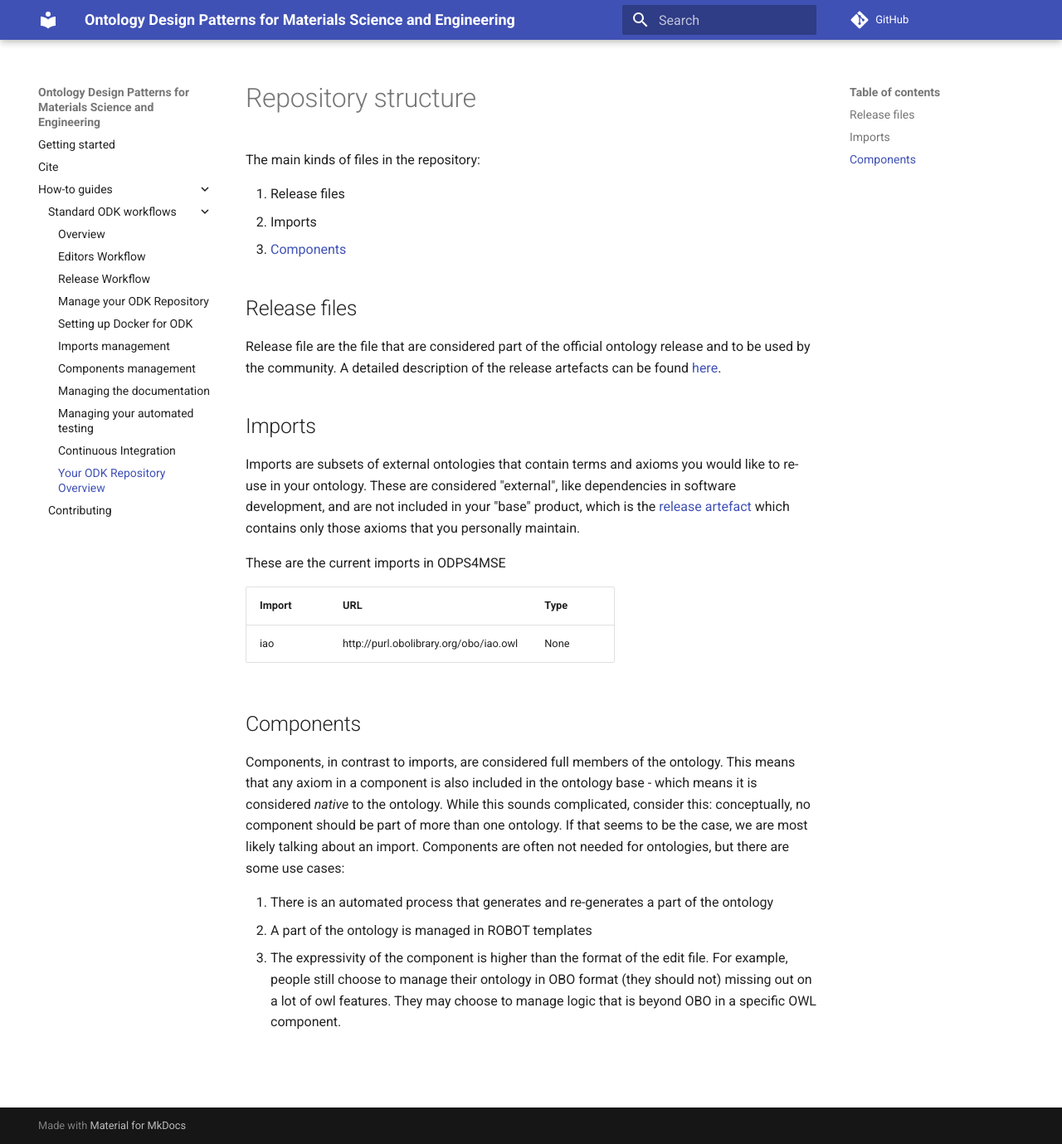
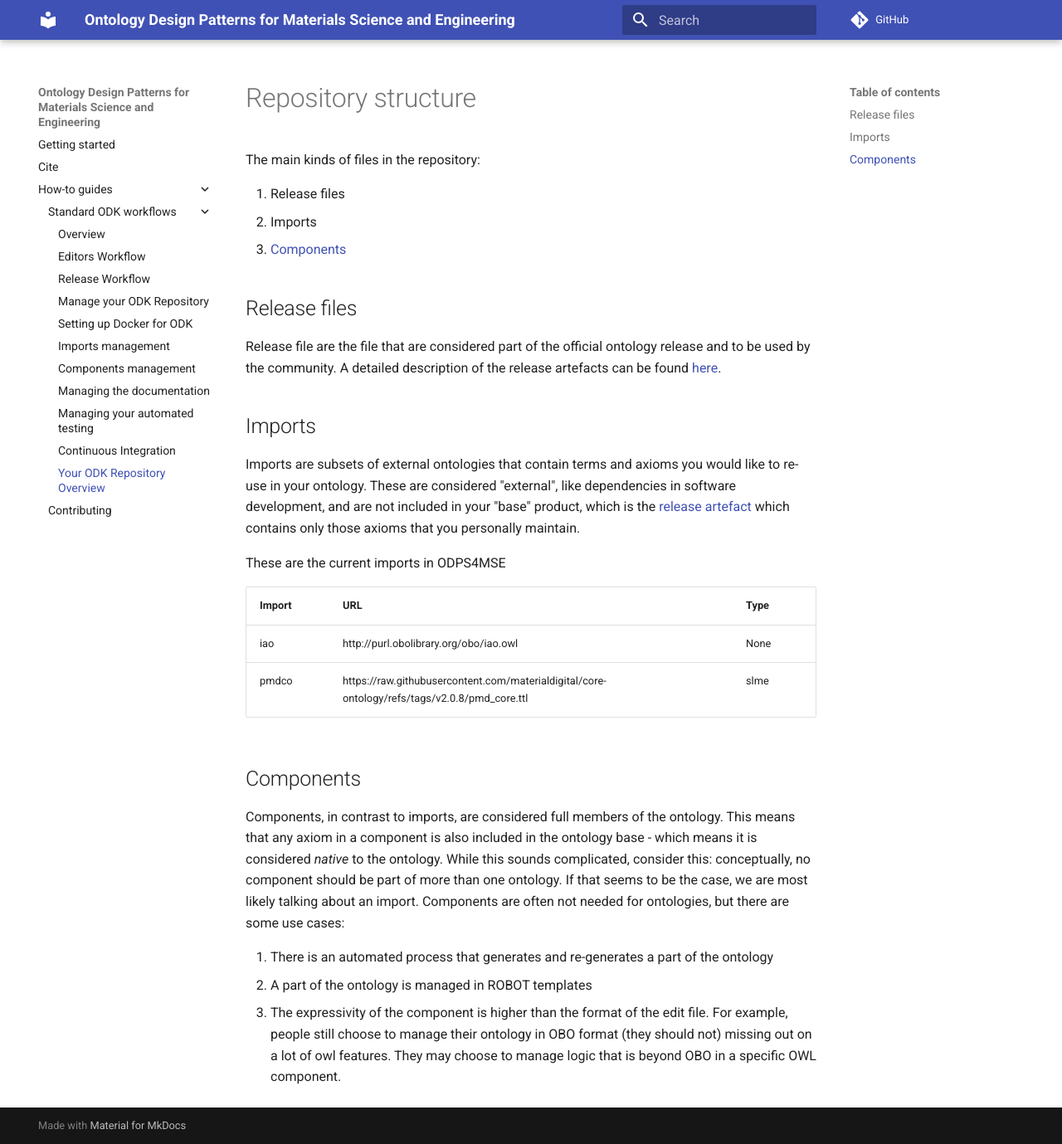
Before and after one commit to ISE-FIZKarlsruhe/odps4mse, an MkDocs documentation site: the page built from docs/odk-workflows/RepositoryFileStructure.md, in a window 1280 px wide and 1379 px high. Shown: the whole window at 83% size. Built offline with MkDocs 1.6.1 and Material for MkDocs 9.7.7, drawn with Linux system fonts in a browser that asks for light colours; comment, search, counter and statistics services are not loaded.

Commit message:
add pmdco

```diff
--- a/docs/odk-workflows/RepositoryFileStructure.md
+++ b/docs/odk-workflows/RepositoryFileStructure.md
@@ -17,6 +17,7 @@ These are the current imports in ODPS4MSE
 | Import | URL | Type |
 | ------ | --- | ---- |
 | iao | http://purl.obolibrary.org/obo/iao.owl | None |
+| pmdco | https://raw.githubusercontent.com/materialdigital/core-ontology/refs/tags/v2.0.8/pmd_core.ttl | slme |
 
 ## Components
 Components, in contrast to imports, are considered full members of the ontology. This means that any axiom in a component is also included in the ontology base - which means it is considered _native_ to the ontology. While this sounds complicated, consider this: conceptually, no component should be part of more than one ontology. If that seems to be the case, we are most likely talking about an import. Components are often not needed for ontologies, but there are some use cases:
```
Also changed, not shown: src/ontology/odps4mse-odk.yaml (+8 -0 lines), 15 other files.
